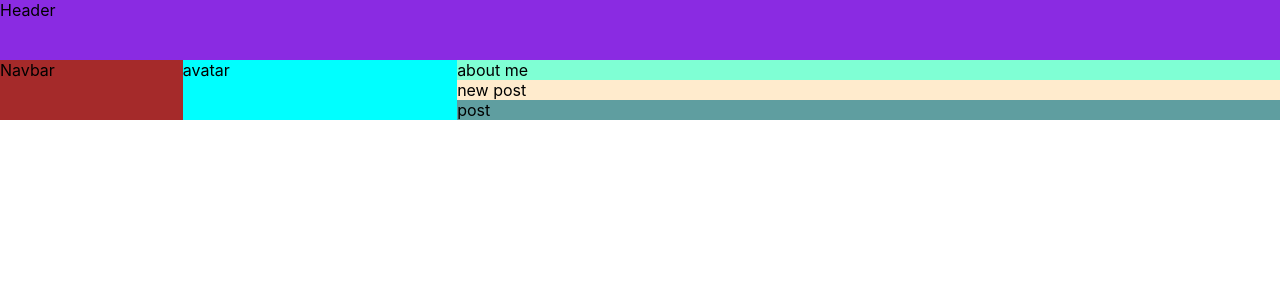
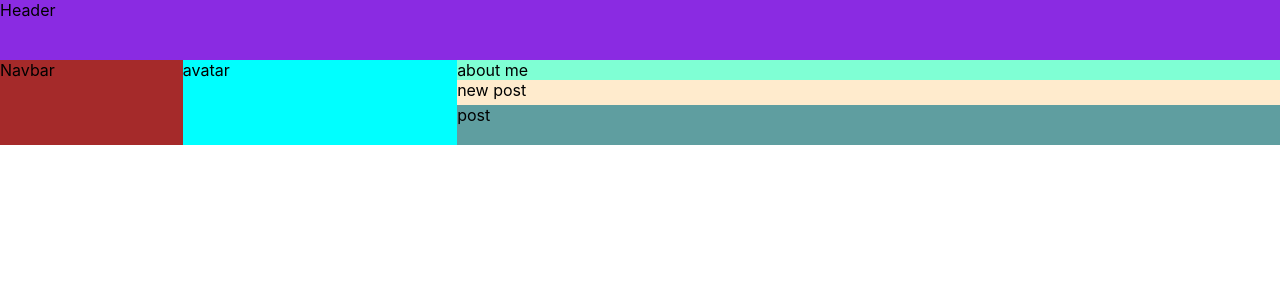
Before and after one commit to Srgrv/second-app, a React (Create React App) app: page / in a window 1280 px wide. Shown: the top 300 px of the page. Built offline with nearby package versions, Linux system fonts and the light colour scheme.

Commit message:
Fix wrapper grid-template-rows

```diff
--- a/src/components/Content/MyPage/MyPageContainer/Page/Page.module.css
+++ b/src/components/Content/MyPage/MyPageContainer/Page/Page.module.css
@@ -1,7 +1,7 @@
 .wrapper {
   display: grid;
   grid-template-columns: 1fr 3fr;
-  grid-template-rows: 1fr 1fr 1fr;
+  grid-template-rows: 1fr 25px 2fr;
   grid-template-areas: "a c" "a n" "a p";
 }
 
```
